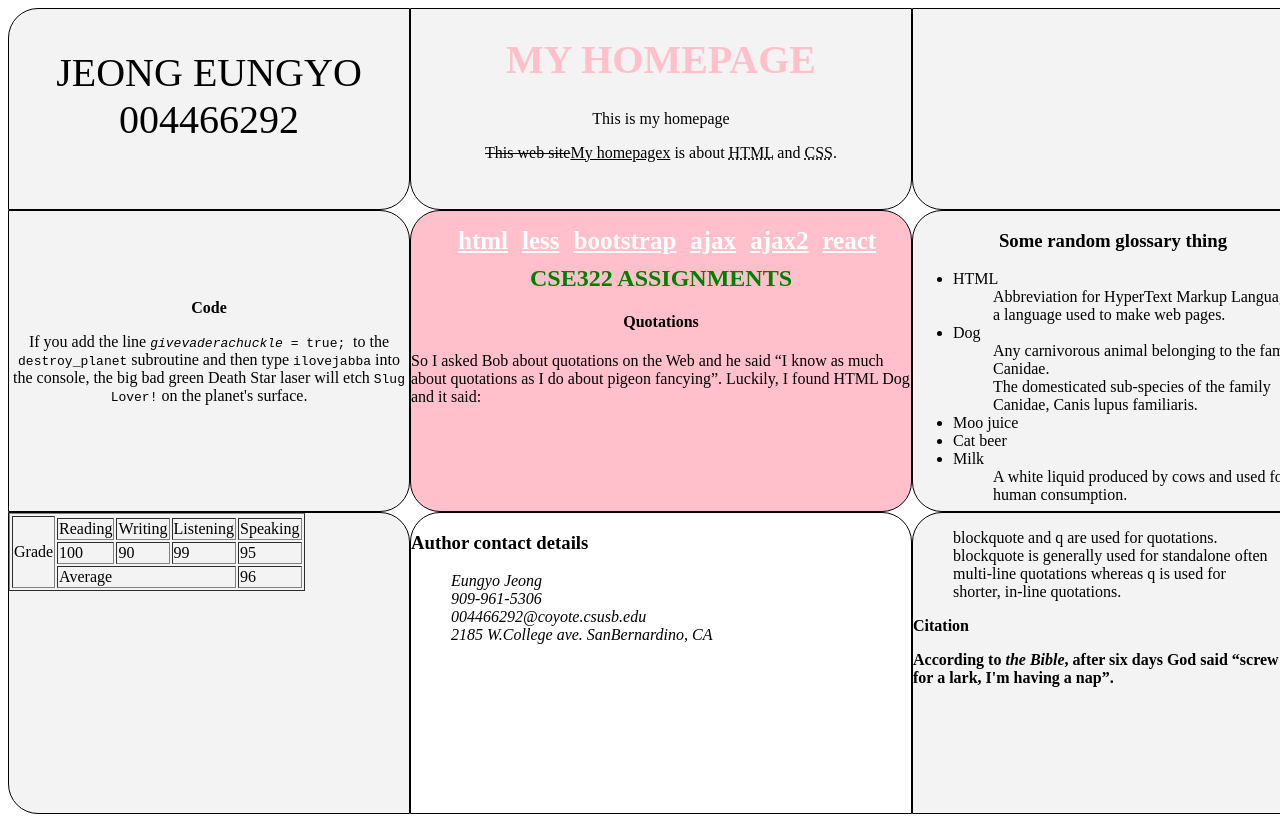
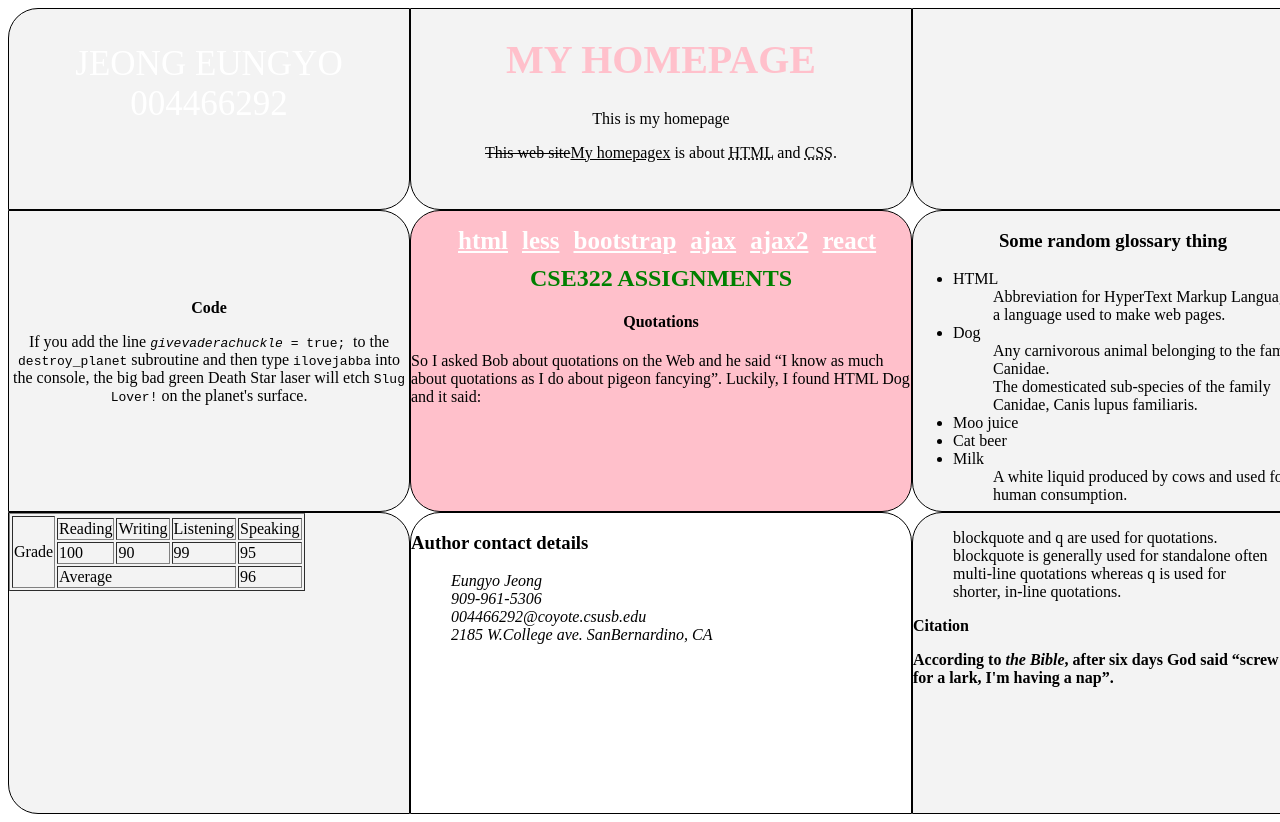
Before and after one commit to eungyo1993/cse322.web, a plain HTML site: page index.html in a window 1280 px wide. Shown: the top 822 px of the page. Drawn offline with Linux system fonts and the light colour scheme.

Commit message:
Update index.html

```diff
--- a/index.html
+++ b/index.html
@@ -105,9 +105,9 @@
 	}
 	#header .left_space{
 		text-align:center;
-		font-style:Sketchflow;
-		color: burgundy;
-		font-size: 40px;
+		font-style:Bernhard Fashion;
+		color: white;
+		font-size: 35px;
 	}
 
 </style>
```
